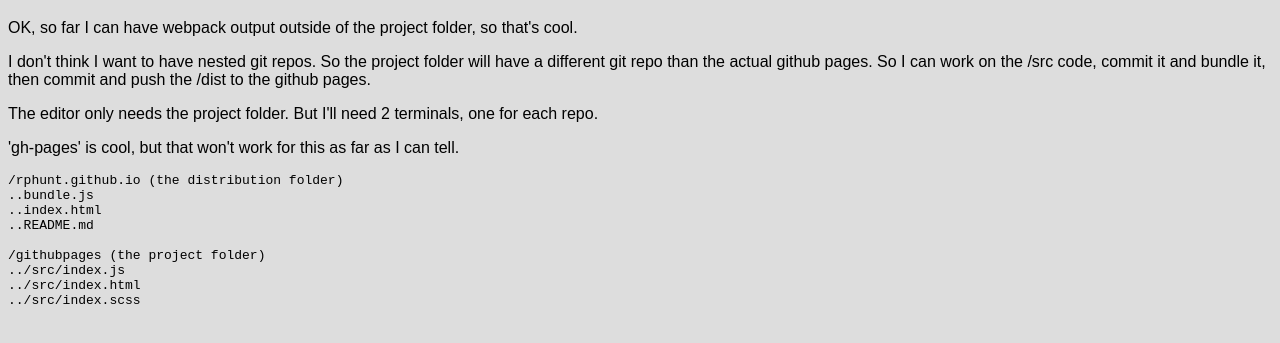
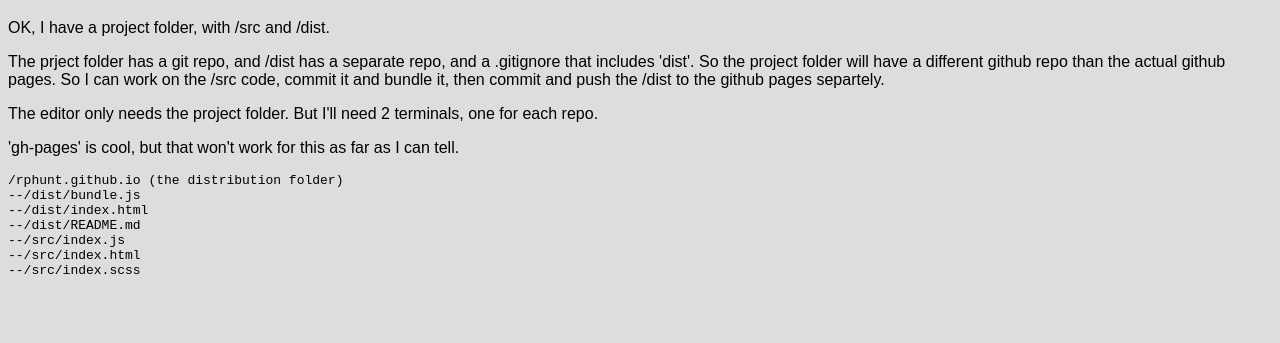
Before and after one commit to rphunt/rphunt.github.io, a plain HTML site: page index.html in a window 1280 px wide. Shown: the part 61-404 px from the top of the page. Drawn offline with Linux system fonts and the light colour scheme.

Commit message:
index edits

```diff
--- a/index.html
+++ b/index.html
@@ -8,10 +8,10 @@
 	<h1>Github pages test with webpack</h1>
 
 	<p>
-		OK, so far I can have webpack output outside of the project folder, so that's cool.
+		OK, I have a project folder, with /src and /dist.
 	</p>
 	<p>
-		I don't think I want to have nested git repos. So the project folder will have a different git repo than the actual github pages. So I can work on the /src code, commit it and bundle it, then commit and push the /dist to the github pages.
+		The prject folder has a git repo, and /dist has a separate repo, and a .gitignore that includes 'dist'. So the project folder will have a different github repo than the actual github pages. So I can work on the /src code, commit it and bundle it, then commit and push the /dist to the github pages separtely.
 	</p>
 	<p>
 		The editor only needs the project folder. But I'll need 2 terminals, one for each repo.
@@ -22,14 +22,12 @@
 
 	<pre>
 /rphunt.github.io (the distribution folder)
-..bundle.js
-..index.html
-..README.md
-
-/githubpages (the project folder)
-../src/index.js
-../src/index.html
-../src/index.scss
+--/dist/bundle.js
+--/dist/index.html
+--/dist/README.md
+--/src/index.js
+--/src/index.html
+--/src/index.scss
 	</pre>
 	<script type="text/javascript" src="bundle.js"></script>
 <script type="text/javascript" src="bundle.js"></script></body>
```
